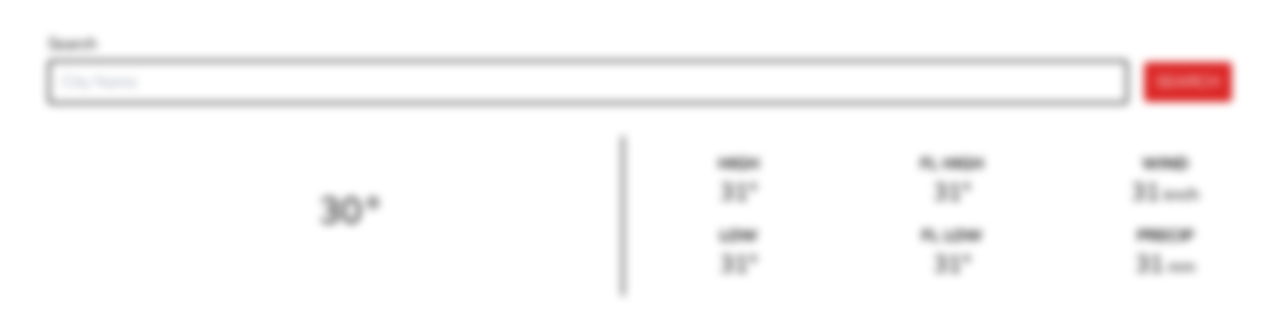
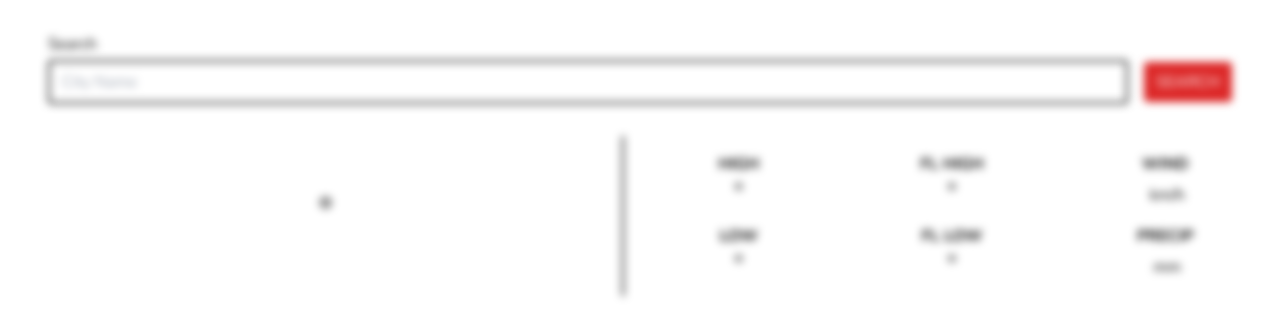
Before and after one commit to jagnito-studio/weather-js, a plain HTML site: page index.html in a window 1280 px wide. Drawn offline with nearby package versions, Linux system fonts and the light colour scheme.

Commit message:
remove initial value

```diff
--- a/index.html
+++ b/index.html
@@ -32,7 +32,7 @@
         <div class="grid grid-cols-2 mr-4 pr-4 border-r-2 border-black">
             <div class="ml-auto mt-auto mr-2 text-6xl" data-current-icon></div>
             <div class="mr-auto mt-auto ml-2">
-                <span class="text-4xl" data-current-temp>30</span>
+                <span class="text-4xl" data-current-temp></span>
                 <span class="text-4xl">&deg;</span>
             </div>
             <div class="col-span-2 mx-auto mb-auto mt-2" data-current-city></div>
@@ -42,37 +42,37 @@
             <div class="flex flex-col items-center">
                 <div class="uppercase text-base font-bold">HIGH</div>
                 <div class="text-2xl">
-                    <span data-current-high>31</span><span>&deg;</span>
+                    <span data-current-high></span><span>&deg;</span>
                 </div>
             </div>
             <div class="flex flex-col items-center">
                 <div class="uppercase text-base font-bold">FL HIGH</div>
                 <div class="text-2xl">
-                    <span data-current-fl-high>31</span><span>&deg;</span>
+                    <span data-current-fl-high></span><span>&deg;</span>
                 </div>
             </div>
             <div class="flex flex-col items-center">
                 <div class="uppercase text-base font-bold">WIND</div>
                 <div class="text-2xl">
-                    <span data-current-wind>31</span><span class="text-base ml-1">km/h</span>
+                    <span data-current-wind></span><span class="text-base ml-1">km/h</span>
                 </div>
             </div>
             <div class="flex flex-col items-center">
                 <div class="uppercase text-base font-bold">LOW</div>
                 <div class="text-2xl">
-                    <span data-current-low>31</span><span>&deg;</span>
+                    <span data-current-low></span><span>&deg;</span>
                 </div>
             </div>
             <div class="flex flex-col items-center">
                 <div class="uppercase text-base font-bold">FL LOW</div>
                 <div class="text-2xl">
-                    <span data-current-fl-low>31</span><span>&deg;</span>
+                    <span data-current-fl-low></span><span>&deg;</span>
                 </div>
             </div>
             <div class="flex flex-col items-center">
                 <div class="uppercase text-base font-bold">PRECIP</div>
                 <div class="text-2xl">
-                    <span data-current-precip>31</span><span class="text-base ml-1">mm</span>
+                    <span data-current-precip></span><span class="text-base ml-1">mm</span>
                 </div>
             </div>
         </div>
@@ -88,9 +88,9 @@
 
     <template id="day-card-template">
         <div class="border border-black rounded flex flex-col items-center py-4">
-            <div class="text-4xl mb-2" data-icon>Cloud</div>
-            <div class="uppercase text-base font-bold" data-weekday>Thursday</div>
-            <div class="text-2xl"><span data-min-temp>31</span><span>&deg;</span> - <span data-max-temp>31</span><span>&deg;</span></div>
+            <div class="text-4xl mb-2" data-icon></div>
+            <div class="uppercase text-base font-bold" data-weekday></div>
+            <div class="text-2xl"><span data-min-temp></span><span>&deg;</span> - <span data-max-temp></span><span>&deg;</span></div>
         </div>
     </template>
 
```
